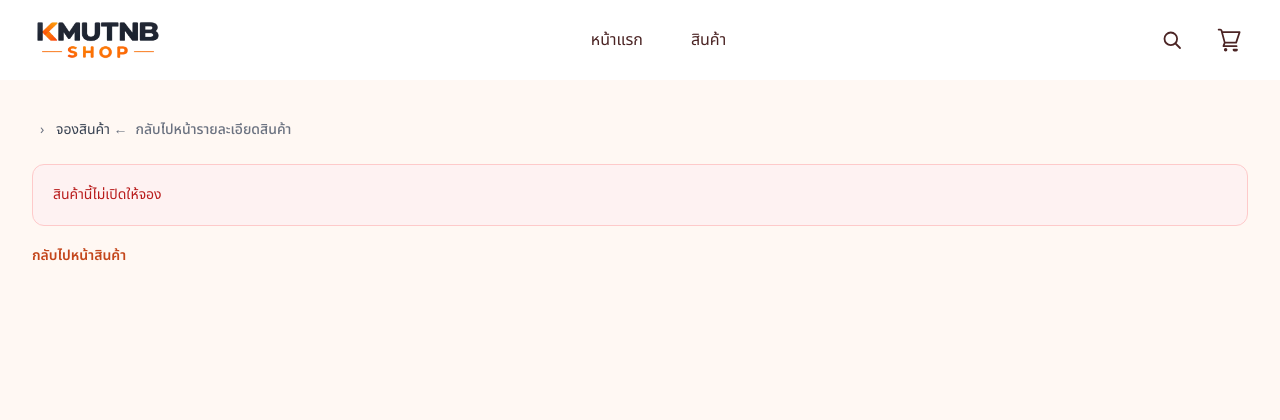
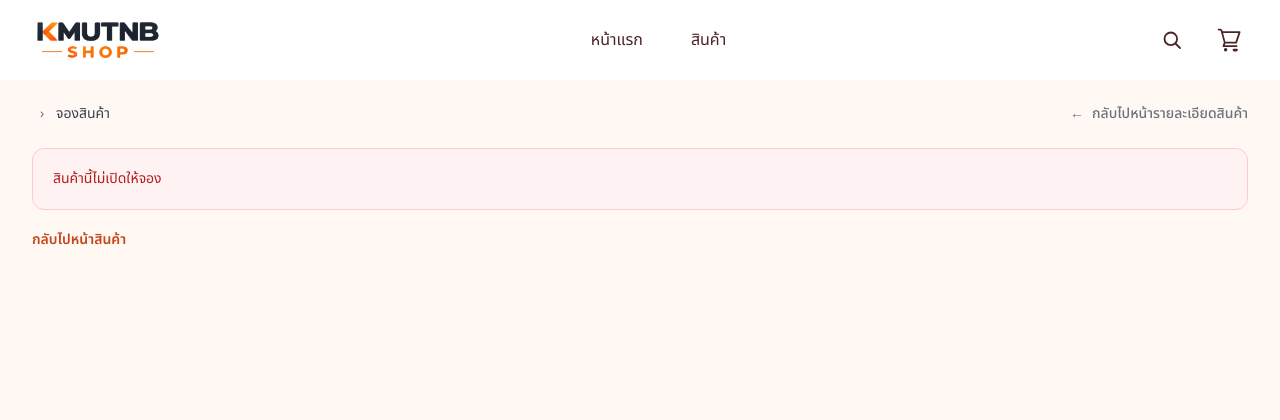
Before and after one commit to cs6636135/Kmutnb_Shop_, a Django app: template templates/reservations/create.html in a window 1280 px wide. Shown: the top 420 px of the page. Run offline with Django 5.2, Linux system fonts and the light colour scheme; the template is opened without the code that fills it, so the values that code supplies are empty; some libraries are stand-ins or nearby versions.

Commit message:
create reservation

```diff
--- a/templates/reservations/create.html
+++ b/templates/reservations/create.html
@@ -1,4 +1,3 @@
-
 {% extends "base.html" %}
 {% load static %}
 
@@ -8,18 +7,26 @@
 <main class="mx-auto max-w-7xl px-4 py-6 sm:px-6 lg:px-8">
 
     <!-- Breadcrumb -->
-    <nav aria-label="เส้นทางนำทาง" class="mb-6 text-sm text-gray-500">
+    <nav aria-label="เส้นทางนำทาง"
+         class="mb-6 flex items-center justify-between text-sm text-gray-500">
+
+        <div>
             <a href="{% url 'product_detail' product.id %}"
                class="hover:text-[#c4471c]">
                 {{ product.name }}
             </a>
+
             <span class="mx-2">›</span>
+
             <span class="text-gray-700">จองสินค้า</span>
+        </div>
+
         <a href="{% url 'product_detail' product.id %}"
-               class="mt-4 inline-flex items-center gap-2 text-sm font-medium text-gray-500 transition hover:text-[#c4471c]">
+           class="inline-flex items-center gap-2 font-medium text-gray-500 transition hover:text-[#c4471c]">
             <span aria-hidden="true">←</span>
             กลับไปหน้ารายละเอียดสินค้า
         </a>
+
     </nav>
 
     {% if error %}
@@ -32,11 +39,12 @@
     {% if can_reserve %}
 
     <!-- Two-column layout -->
-    <div class="grid grid-cols-1 items-start gap-6 lg:grid-cols-5 lg:gap-8">
+    <div class="grid grid-cols-1 items-stretch gap-6 lg:grid-cols-5 lg:gap-8">
 
         <!-- LEFT: Product Summary -->
-        <section class="lg:col-span-2">
-            <div class="overflow-hidden rounded-2xl border border-gray-200 bg-white">
+        <section class="flex lg:col-span-2">
+
+            <div class="flex h-full w-full flex-col overflow-hidden rounded-2xl border border-gray-200 bg-white">
 
                 <!-- Product Image -->
                 <div class="flex h-64 items-center justify-center bg-[#f7f7f7] p-5 sm:h-80">
@@ -56,7 +64,8 @@
                 </div>
 
                 <!-- Product Details -->
-                <div class="p-5 sm:p-6">
+                <div class="flex-1 p-5 sm:p-6">
+
                     <p class="text-xs font-semibold uppercase tracking-wider text-gray-400">
                         สินค้าที่คุณเลือก
                     </p>
@@ -72,7 +81,10 @@
                     <div class="my-5 border-t border-gray-100"></div>
 
                     <div class="flex items-center justify-between gap-3 text-sm">
-                        <span class="text-gray-500">สินค้าคงเหลือรวม</span>
+                        <span class="text-gray-500">
+                            สินค้าคงเหลือรวม
+                        </span>
+
                         <span class="font-semibold text-gray-800">
                             {{ product.stock }} ชิ้น
                         </span>
@@ -80,41 +92,51 @@
 
                     <div class="mt-4 rounded-xl bg-orange-50 p-4">
                         <div class="flex items-start gap-3">
+
                             <svg xmlns="http://www.w3.org/2000/svg"
                                  fill="none"
                                  viewBox="0 0 24 24"
                                  stroke-width="1.7"
                                  stroke="currentColor"
                                  class="mt-0.5 h-5 w-5 shrink-0 text-[#F47745]">
+
                                 <path stroke-linecap="round"
                                       stroke-linejoin="round"
                                       d="M12 6v6l4 2m6-2a10 10 0 1 1-20 0 10 10 0 0 1 20 0Z"/>
+
                             </svg>
 
                             <div>
                                 <p class="text-sm font-semibold text-[#4a2114]">
                                     ระยะเวลาการจอง
                                 </p>
+
                                 <p class="mt-1 text-xs leading-5 text-gray-600">
                                     ระบบกันสินค้าไว้ 4 ชั่วโมงหลังยืนยันการจอง
                                 </p>
                             </div>
+
                         </div>
                     </div>
+
                 </div>
             </div>
+
         </section>
 
         <!-- RIGHT: Reservation Form -->
-        <section class="lg:col-span-3">
+        <section class="flex lg:col-span-3">
+
             <form method="post"
-                  class="space-y-3 rounded-2xl border border-gray-200 bg-white p-2 sm:p-6">
+                  class="flex h-full w-full flex-col space-y-4 rounded-2xl border border-gray-200 bg-white p-2 sm:p-6">
+
                 {% csrf_token %}
 
                 <div>
                     <h2 class="text-lg font-bold text-[#30415D]">
                         ข้อมูลสำหรับการจอง
                     </h2>
+
                     <p class="mt-1 text-sm text-gray-500">
                         กรุณากรอกข้อมูลให้ครบถ้วน
                     </p>
@@ -129,7 +151,9 @@
                     </legend>
 
                     <div class="grid grid-cols-1 gap-3 sm:grid-cols-2">
+
                         <label class="flex cursor-pointer items-center gap-3 rounded-xl border border-gray-200 p-4 transition hover:border-[#F47745] has-[:checked]:border-[#F47745] has-[:checked]:bg-orange-50">
+
                             <input
                                 type="radio"
                                 name="customer_type"
@@ -138,12 +162,15 @@
                                 class="h-4 w-4 accent-[#F47745]"
                                 onchange="toggleCustomerType()"
                             >
+
                             <span class="text-sm font-medium text-gray-800">
                                 นักศึกษา
                             </span>
+
                         </label>
 
                         <label class="flex cursor-pointer items-center gap-3 rounded-xl border border-gray-200 p-4 transition hover:border-[#F47745] has-[:checked]:border-[#F47745] has-[:checked]:bg-orange-50">
+
                             <input
                                 type="radio"
                                 name="customer_type"
@@ -151,15 +178,19 @@
                                 class="h-4 w-4 accent-[#F47745]"
                                 onchange="toggleCustomerType()"
                             >
+
                             <span class="text-sm font-medium text-gray-800">
                                 บุคคลภายนอก
                             </span>
+
                         </label>
+
                     </div>
                 </fieldset>
 
                 <!-- Student ID -->
                 <div id="student-field">
+
                     <label for="customer-id"
                            class="mb-2 block text-sm font-semibold text-gray-800">
                         รหัสนักศึกษา
@@ -181,13 +212,11 @@
                         class="h-12 w-full rounded-xl border border-gray-300 px-4 text-sm outline-none transition focus:border-[#F47745] focus:ring-2 focus:ring-[#F47745]/20"
                     >
 
-                    <p class="mt-2 text-xs text-gray-500">
-                        กรุณากรอกตัวเลข 13 หลัก
-                    </p>
                 </div>
 
                 <!-- External Phone -->
                 <div id="external-field" hidden>
+
                     <label for="customer-phone"
                            class="mb-2 block text-sm font-semibold text-gray-800">
                         เบอร์โทรศัพท์
@@ -207,13 +236,11 @@
                         class="h-12 w-full rounded-xl border border-gray-300 px-4 text-sm outline-none transition focus:border-[#F47745] focus:ring-2 focus:ring-[#F47745]/20"
                     >
 
-                    <p class="mt-2 text-xs text-gray-500">
-                        กรุณากรอกตัวเลข 10 หลัก
-                    </p>
                 </div>
 
                 <!-- Quantity -->
                 <div>
+
                     <label for="reservation-quantity"
                            class="mb-2 block text-sm font-semibold text-gray-800">
                         จำนวนสินค้าที่ต้องการ
@@ -229,10 +256,12 @@
                         value="{{ quantity_value|default:'1' }}"
                         class="h-12 w-full rounded-xl border border-gray-300 px-4 text-sm outline-none transition focus:border-[#F47745] focus:ring-2 focus:ring-[#F47745]/20"
                     >
+
                 </div>
 
                 <!-- Pickup Location -->
                 <div>
+
                     <label for="reservation-location"
                            class="mb-2 block text-sm font-semibold text-gray-800">
                         จุดรับสินค้า
@@ -244,7 +273,10 @@
                         required
                         class="h-12 w-full rounded-xl border border-gray-300 bg-white px-4 text-sm outline-none transition focus:border-[#F47745] focus:ring-2 focus:ring-[#F47745]/20"
                     >
-                        <option value="">เลือกจุดรับสินค้า</option>
+
+                        <option value="">
+                            เลือกจุดรับสินค้า
+                        </option>
 
                         {% for product_location in available_locations %}
                             <option
@@ -254,11 +286,14 @@
                                 {{ product_location.location.name }} · เหลือ {{ product_location.stock }} ชิ้น
                             </option>
                         {% endfor %}
+
                     </select>
+
                 </div>
 
                 <!-- Submit -->
-                <div class="border-t border-gray-100 pt-5">
+                <div class="mt-auto border-t border-gray-100 pt-5">
+
                     <button
                         type="submit"
                         class="flex h-12 w-full items-center justify-center rounded-xl bg-[#F47745] px-6 text-sm font-semibold text-white transition hover:bg-[#e96836] focus:outline-none focus:ring-2 focus:ring-[#F47745] focus:ring-offset-2"
@@ -269,26 +304,35 @@
                     <p class="mt-3 text-center text-xs leading-5 text-gray-500">
                         กรุณาตรวจสอบข้อมูลก่อนยืนยันการจอง
                     </p>
+
                 </div>
+
             </form>
+
         </section>
+
     </div>
 
     {% else %}
+
         <div class="rounded-xl border border-red-200 bg-red-50 p-5 text-sm text-red-700"
              role="status">
+
             {% if product.stock == 0 %}
                 สินค้าหมด ไม่พร้อมจองในขณะนี้
             {% else %}
                 สินค้านี้ไม่เปิดให้จอง
             {% endif %}
+
         </div>
 
         <a href="{% url 'product_detail' product.id %}"
            class="mt-5 inline-flex text-sm font-semibold text-[#c4471c] hover:underline">
             กลับไปหน้าสินค้า
         </a>
+
     {% endif %}
+
 </main>
 
 <script>
@@ -319,4 +363,5 @@
 
     document.addEventListener("DOMContentLoaded", toggleCustomerType);
 </script>
+
 {% endblock %}
```
Lines whose indentation alone changed are shown as unchanged.
